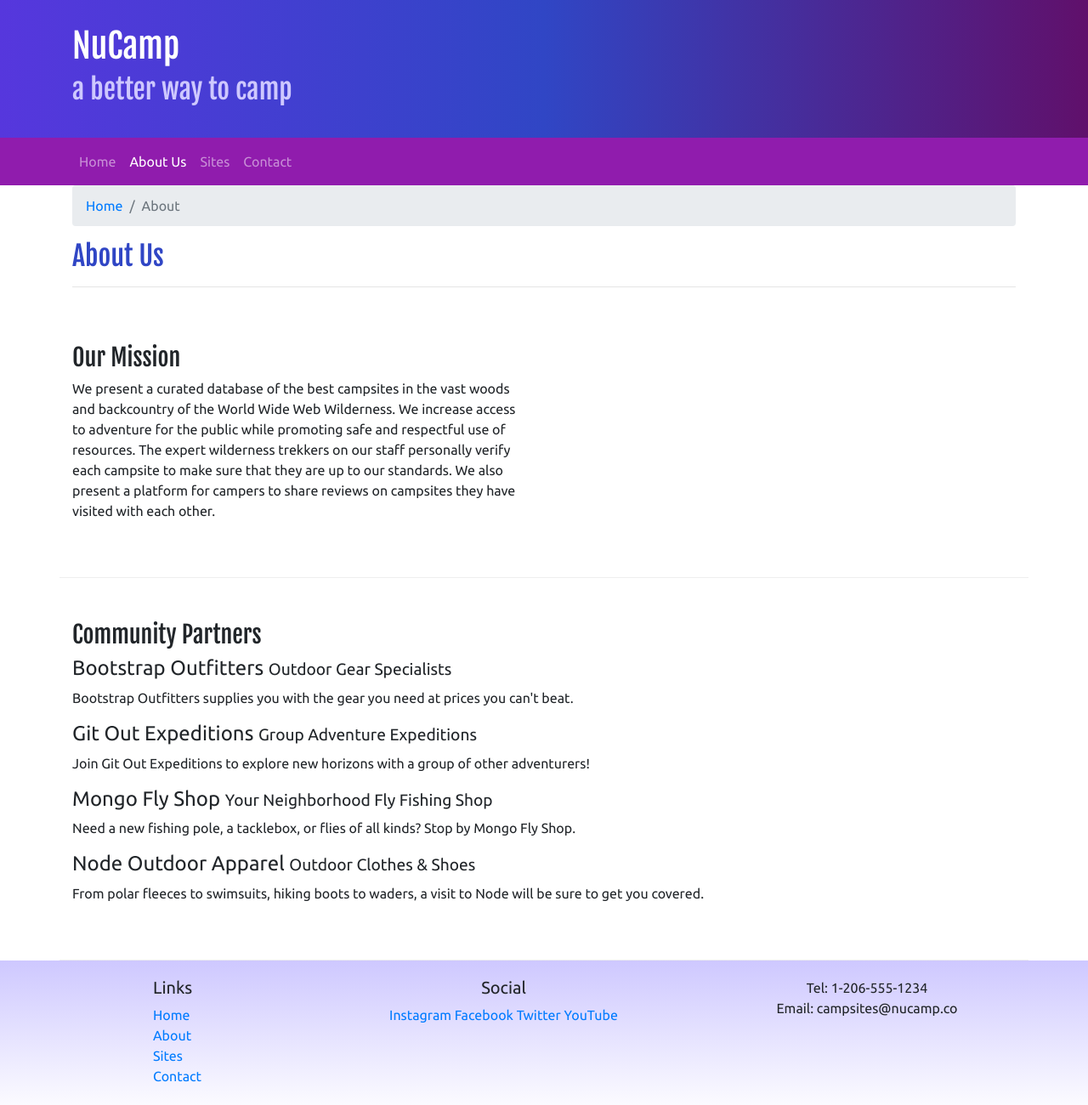
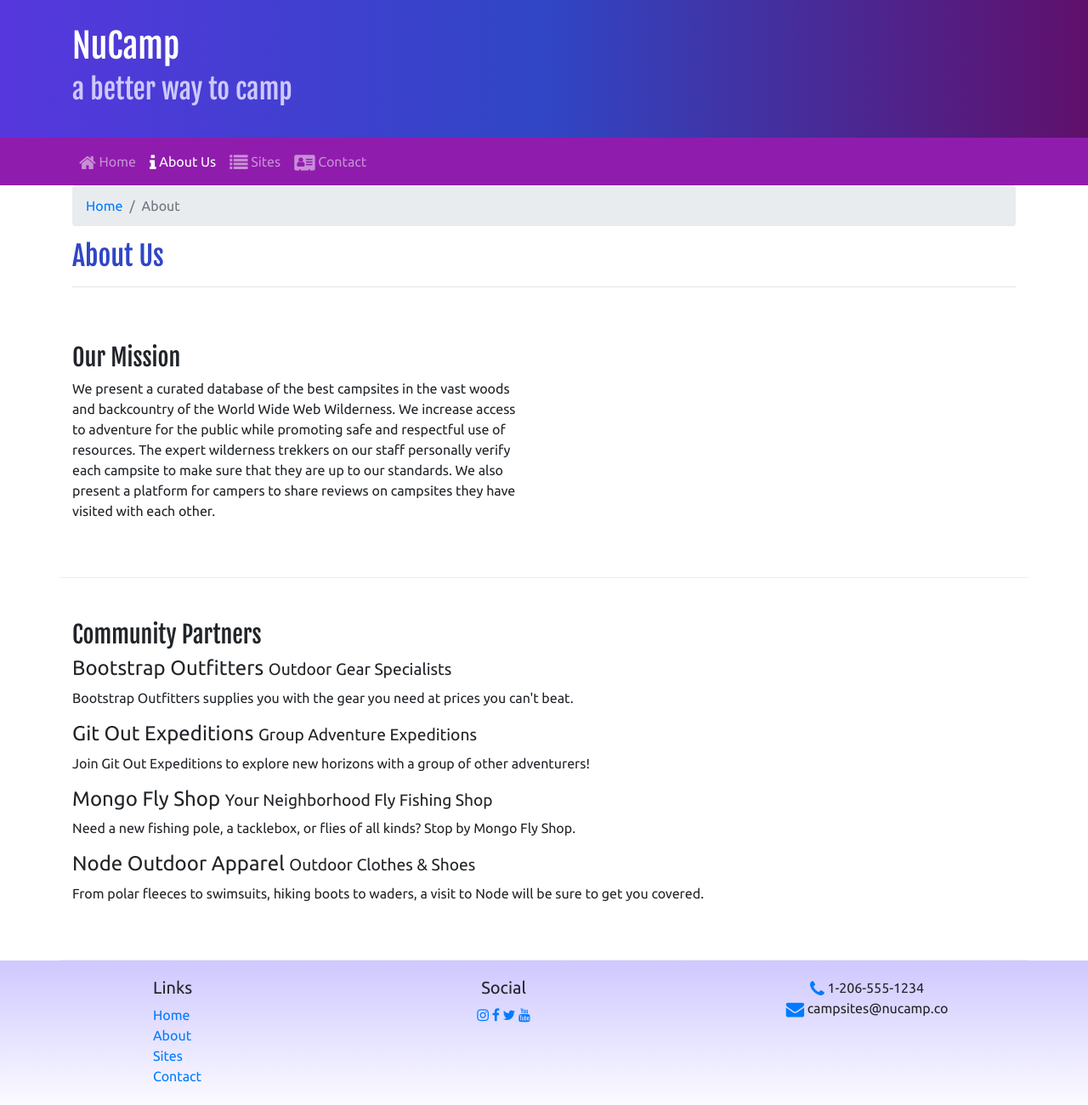
Before and after one commit to loganthall/nucampsite, a website: page aboutus.html in a window 1280 px wide. Shown: the whole page at 85% size. Drawn offline with nearby package versions, Linux system fonts and the light colour scheme.

Commit message:
Icon Fonts

```diff
--- a/aboutus.html
+++ b/aboutus.html
@@ -8,6 +8,9 @@
 
     <!-- Bootstrap CSS -->
     <link rel="stylesheet" href="node_modules/bootstrap/dist/css/bootstrap.min.css" />
+
+    <!-- Font Awesome call -->
+    <link rel="stylesheet" href="node_modules/font-awesome/css/font-awesome.min.css" />
 
     <!-- Google Fonts -->
     <link href="https://fonts.googleapis.com/css2?family=Fjalla+One&family=Ubuntu&display=swap" rel="stylesheet">
@@ -38,10 +41,10 @@
             </button>
             <div class="collapse navbar-collapse" id="nucampNavbar">
                 <ul class="navbar-nav">
-                    <li class="nav-item"><a class="nav-link" href="index.html">Home</a></li>
-                    <li class="nav-item active"><a class="nav-link" href="#">About Us</a></li>
-                    <li class="nav-item"><a class="nav-link" href="#">Sites</a></li>
-                    <li class="nav-item"><a class="nav-link" href="#">Contact</a></li>
+                    <li class="nav-item"><a class="nav-link" href="index.html"><i class="fa fa-home fa-lg"></i> Home</a></li>
+                    <li class="nav-item active"><a class="nav-link" href="#"><i class="fa fa-info fa-lg"></i> About Us</a></li>
+                    <li class="nav-item"><a class="nav-link" href="#"><i class="fa fa-list fa-lg"></i> Sites</a></li>
+                    <li class="nav-item"><a class="nav-link" href="#"><i class="fa fa-address-card fa-lg"></i> Contact</a></li>
                 </ul>
             </div>
         </div>
@@ -99,14 +102,14 @@
                 </div>
                 <div class="col-6 col-sm-5 text-center">
                     <h5>Social</h5>
-                    <a href="http://instagram.com/">Instagram</a>
-                    <a href="http://facebook.com/">Facebook</a>
-                    <a href="http://twitter.com/">Twitter</a>
-                    <a href="http://youtube.com/">YouTube</a>
+                    <a href="http://instagram.com/"><i class="fa fa-instagram"></i></a>
+                    <a href="http://facebook.com/"><i class="fa fa-facebook"></i></a>
+                    <a href="http://twitter.com/"><i class="fa fa-twitter"></i></a>
+                    <a href="http://youtube.com/"><i class="fa fa-youtube"></i></a>
                 </div>
                 <div class="col-sm-4 text-center">
-                    Tel: 1-206-555-1234<br />
-                    Email: campsites@nucamp.co
+                    <i class="fa fa-phone fa-lg text-primary"></i> 1-206-555-1234<br />
+                    <i class="fa fa-envelope fa-lg text-primary"></i> campsites@nucamp.co
                 </div>
            </div>
         </div>
--- a/package.json
+++ b/package.json
@@ -15,6 +15,7 @@
   },
   "dependencies": {
     "bootstrap": "^4.5.2",
+    "font-awesome": "^4.7.0",
     "jquery": "^3.5.1",
     "popper.js": "^1.16.1"
   }
```
Also changed, not shown: index.html (+13 -10 lines), 2 other files.
